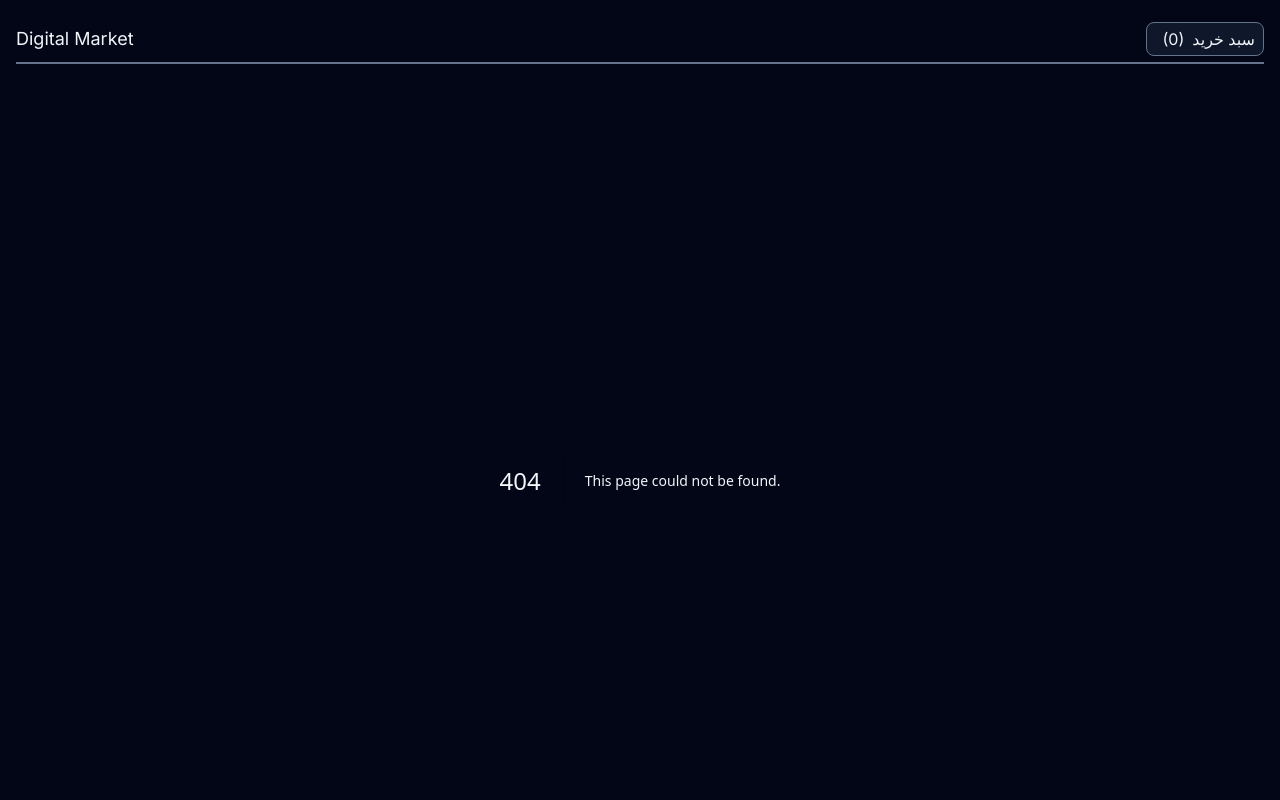
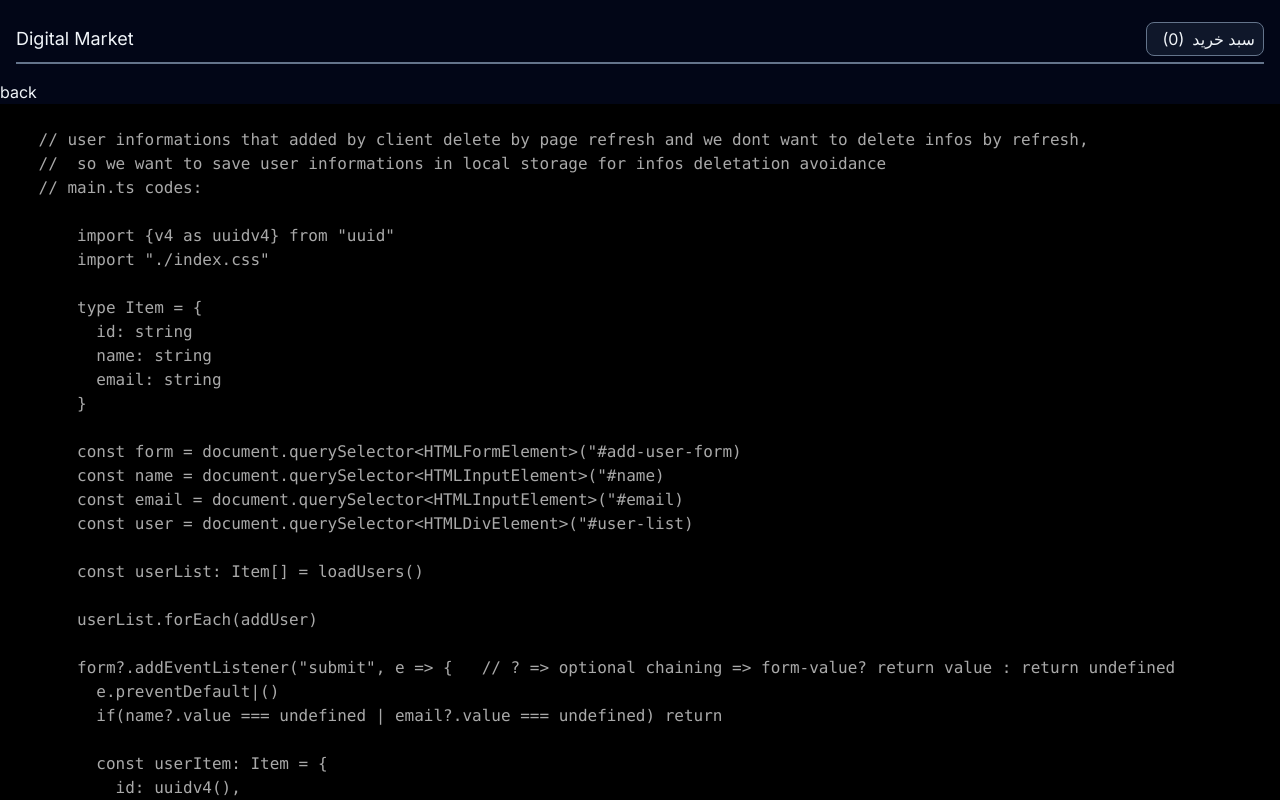
Before and after one commit to arefmaghdam/review-of-ts-nextjs13, a Next.js app: page /components/typescript/save-in-local-storage in a window 1280 px wide. Before the commit this address had no page. Shown: the top 800 px of the page. Built offline with nearby package versions, Linux system fonts and the light colour scheme.

Commit message:
feat: review of typescript save in localStorage

```diff
--- a/src/app/components/providers/ts-provider.tsx
+++ b/src/app/components/providers/ts-provider.tsx
@@ -28,6 +28,9 @@ const TSProvider: FC = () => {
       <Link href="/components/typescript/form-implementation">
         form-implementation
       </Link>
+      <Link href="/components/typescript/save-in-local-storage">
+        save-in-local-storage
+      </Link>
     </div>
   );
 };
--- a/src/app/components/typescript/form-implementation/page.tsx
+++ b/src/app/components/typescript/form-implementation/page.tsx
@@ -79,6 +79,9 @@ const FormImplementation: FC = () => {
             email: email.value,
           }
           addUser(userItem)
+
+          name.value = ""
+          email.value = ""
         })
 
         function addUser(item: Item) {
--- /dev/null
+++ b/src/app/components/typescript/save-in-local-storage/page.tsx
@@ -0,0 +1,90 @@
+import React, { FC } from "react";
+import CodePreview from "../../code-preview/code-preview";
+import Link from "next/link";
+
+const SaveInLocalStorage: FC = () => {
+  return (
+    <div>
+      <Link href="/">back</Link>
+      <CodePreview
+        imgURL=""
+        content={`
+    // user informations that added by client delete by page refresh and we dont want to delete infos by refresh,
+    //  so we want to save user informations in local storage for infos deletation avoidance
+    // main.ts codes:
+
+        import {v4 as uuidv4} from "uuid"
+        import "./index.css"
+
+        type Item = {
+          id: string
+          name: string
+          email: string
+        }
+
+        const form = document.querySelector<HTMLFormElement>("#add-user-form)
+        const name = document.querySelector<HTMLInputElement>("#name)
+        const email = document.querySelector<HTMLInputElement>("#email)
+        const user = document.querySelector<HTMLDivElement>("#user-list)
+
+        const userList: Item[] = loadUsers()
+
+        userList.forEach(addUser)
+
+        form?.addEventListener("submit", e => {   // ? => optional chaining => form-value? return value : return undefined
+          e.preventDefault|()
+          if(name?.value === undefined | email?.value === undefined) return
+
+          const userItem: Item = {
+            id: uuidv4(),
+            name: name.value,
+            email: email.value,
+          }
+
+          userList.push(userItem)
+
+          addUser(userItem)
+
+          saveUsers()
+
+          name.value = ""
+          email.value = ""
+        })
+
+        function addUser(item: Item) {
+          const container = document.createElement("div")
+          const nameElement = document.createElement("p")
+          const emailElement = document.createElement("p")
+
+          nameElement.append(item.name)
+          emailElement.append(item.email)
+          container.append(nameElement, emailElement)
+
+          users?.append(container)
+
+          container.classList.add(
+            "p-6",
+            "bg-slate-800",
+            "rounded-md",
+            "text-center",
+            "text-slate-200",
+          )
+        }
+
+        function saveUsers() {
+            localStorage.setItem("items", JSON.stringify(userList))
+        }
+
+        function loadUsers(): Item[] {
+            const data = localStorage.getItem("items")
+
+            if(data == null) return []
+            return JSON.parse(data)
+        }
+      `}
+      />
+    </div>
+  );
+};
+
+export default SaveInLocalStorage;
```
